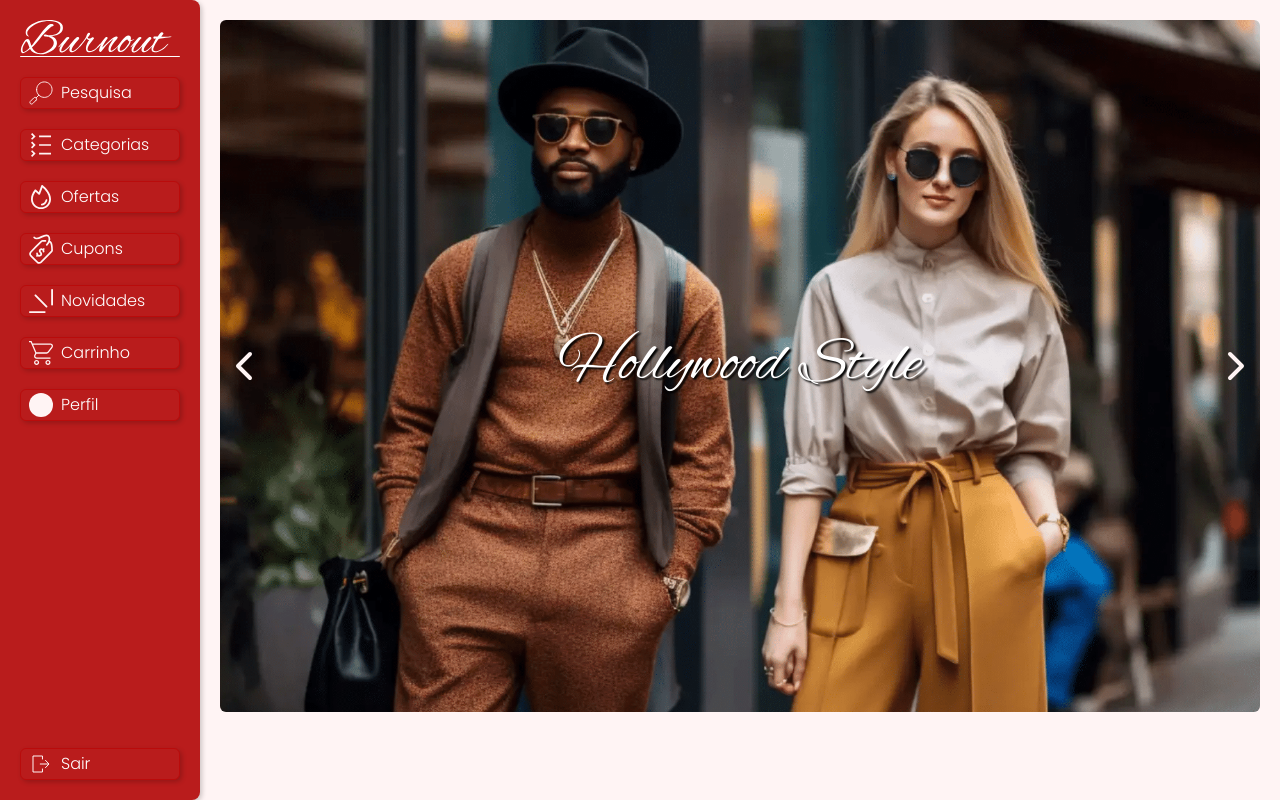
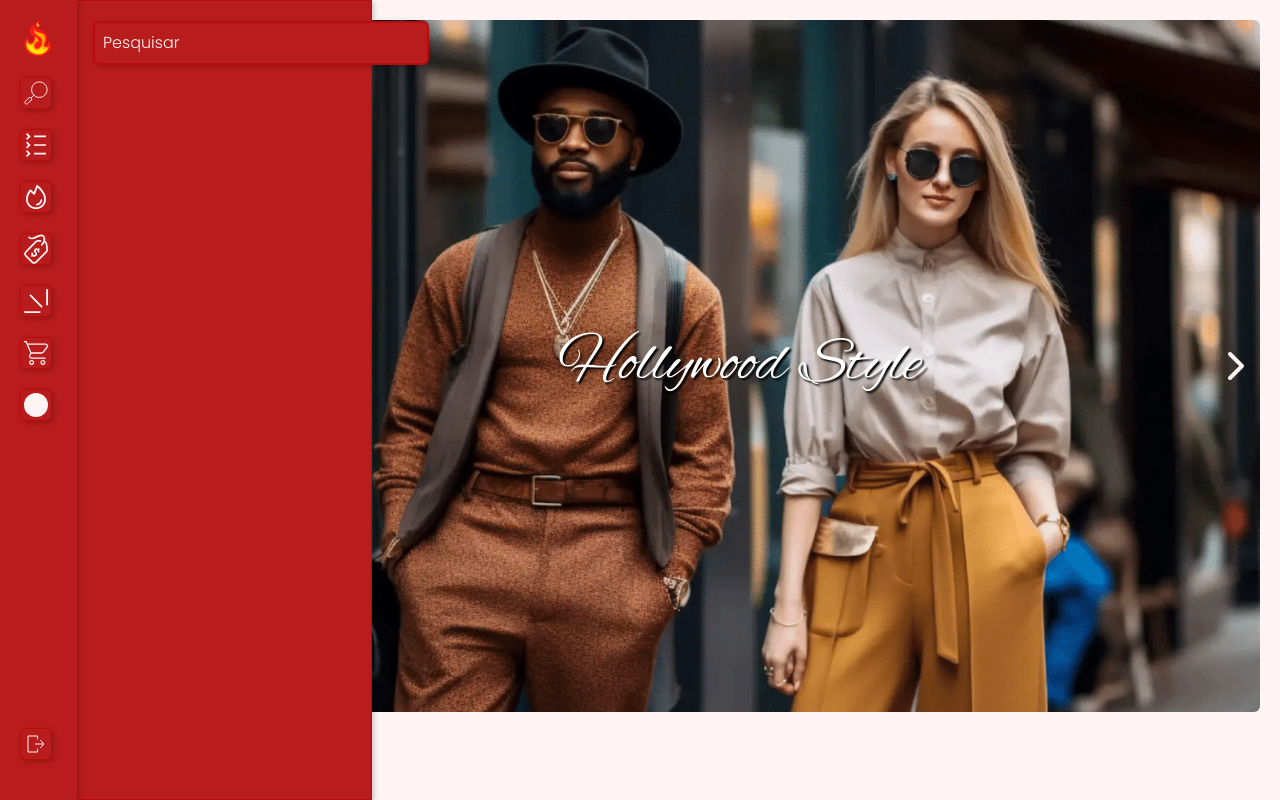
Before and after one commit to MarcosFerreira2024/Burnout, a Next.js app: page /home in a window 1280 px wide. Both pictures are taken after a click on the button "Pesquisa". Built offline with nearby package versions, Linux system fonts and the light colour scheme.

Commit message:
NavBar + Mobile

```diff
--- a/src/app/(Pages)/(root)/layout.tsx
+++ b/src/app/(Pages)/(root)/layout.tsx
@@ -1,5 +1,6 @@
 import NavBar from "../../components/NavBar";
 import NavBarMobile from "../../components/NavBarMobile";
+import { NavContextProvider } from "../../Contexts/navBarContext";
 
 export default function RootLayout({
   children,
@@ -7,6 +8,7 @@ export default function RootLayout({
   children: React.ReactNode;
 }>) {
   return (
+    <NavContextProvider>
         <main className="flex " >
             <div className="xl:w-[200px] w-[72px] sm:block hidden ">
               <NavBar/>
@@ -19,5 +21,6 @@ export default function RootLayout({
                   {children}
             </>
         </main>
+   </NavContextProvider>
   );
 }
--- /dev/null
+++ b/src/app/Contexts/navBarContext.tsx
@@ -0,0 +1,42 @@
+"use client"
+
+import { createContext, useState } from 'react';
+
+type ContextProviderProps = {
+    children: React.ReactNode;
+};
+
+type NavBarContext = {
+    modal: boolean;
+    setModal: React.Dispatch<React.SetStateAction<boolean>>,
+    mounted: boolean,
+    setMounted: React.Dispatch<React.SetStateAction<boolean>>,
+    anima:boolean,
+    setAnima:React.Dispatch<React.SetStateAction<boolean>>
+
+};
+
+export const NavContext = createContext({} as NavBarContext);
+
+export const NavContextProvider = ({ children }: ContextProviderProps) => {
+    const [modal, setModal] = useState(false);
+    const [mounted,setMounted] = useState(false)
+    const [anima,setAnima] = useState(false)
+
+
+    return (
+        <NavContext.Provider
+            value={{
+                modal,
+                setModal,
+                mounted,
+                setMounted,
+                anima,
+                setAnima,
+
+            }}
+        >
+            {children}
+        </NavContext.Provider>
+    );
+};
--- a/src/app/components/NavBar.tsx
+++ b/src/app/components/NavBar.tsx
@@ -1,73 +1,65 @@
 "use client"
 import Image from 'next/image'
 import { redirect } from 'next/navigation'
-import React from 'react'
+import React, { useContext, useRef } from 'react'
 import NavButton from './NavButtons'
-
-const dataNavBar = [
-    {
-        src:"/ui/pesquisa.svg",
-        alt:"Abrir pesquisa",
-        perfil:false,
-        label:"Pesquisa"
-    },
-    {
-        src:"/ui/categorias.svg",
-        alt:"Ver categorias",
-        perfil:false,
-        label:"Categorias"
-    },
-    {
-        src:"/ui/ofertas.svg",
-        alt:"Ver ofertas",
-        perfil:false,
-        label:"Ofertas"
-    },
-    {
-        src:"/ui/cupom.svg",
-        alt:"Ver cupons",
-        perfil:false,
-        label:"Cupons"
-    },
-    {
-        src:"/ui/new.svg",
-        alt:"Abrir novidades",
-        perfil:false,
-        label:"Novidades"
-    },
-    {
-        src:"/ui/cart.svg",
-        alt:"Abrir carrinho",
-        perfil:false,
-        label:"Carrinho"
-    },
-    {
-        src:"/ui/perfil.png",
-        alt:"Abrir perfil",
-        perfil:true,
-        label:"Perfil"
-    },
+import { NavContext} from '../Contexts/navBarContext'
+import InputPesquisa from './InputPesquisa'
+import { NavData } from '../data/NavData'
 
 
-]
 
 function NavBar() {
+    const {modal,setModal,setMounted,setAnima} = useContext(NavContext)
+    const timeOutref = useRef(null)
+    function handleClick() {
+       if(timeOutref.current){
+         clearTimeout(timeOutref.current)
+        }
+       setModal(!modal)
+       setMounted(true)
+       setAnima(true)
+       timeOutref.current = setTimeout(()=>{
+        setAnima(false)
+       },500)
+
+
+
+       return
+    }
+
   return (
-    <main className='px-5 xl:py-0 py-5 fixed min-h-[100vh] bg-mainBg rounded-r-lg inner drop  '>
-        <nav className='flex flex-col min-h-[calc(100vh-20px)] items-start xl:items-center justify-between pt-5'>
-            <div className='flex flex-col items-start gap-5 xl:pt-[57px] pt-[37px] '>
-                <Image onClick={()=> redirect('/home')} src={`/auth/logo-burnout.svg`} width={160} height={37} className="hidden xl:block xl:absolute top-5" alt='Logo Empresa' />
-                {dataNavBar.map((item,i)=> (
-                    <NavButton alt={item.alt} label={item.label} perfil={item.perfil} src={item.src} key={i}/>
-                ))}
+    <>
+        <aside className={`${modal?"translate-x-[72px] ": "translate-x-[-228px]"} w-[300px] min-h-[100vh] transition-all ease-in-out duration-700  border-[1px] border-mainStroke   bg-mainBg drop inner z-40    fixed`}>
+            <div className='w-[100%] px-5 pt-5'>
+                <InputPesquisa name='search' ref={null} placeholder='Pesquisar' type='search'   />
 
-            </div >
-            <div className='flex items-start xl:pt-[20px] xl:pb-0 pb-5'>
-                <NavButton src={"/ui/sair.svg"} alt={"Sair da conta"} perfil={false} label={"Sair"} />
             </div>
 
-        </nav>
-    </main>
+        </aside>
+        <main className='px-5 fixed   min-h-[calc(100vh)] bg-mainBg  z-[999] inner drop   '>
+
+
+            <nav className='flex  flex-col min-h-[calc(100vh-20px)] relative items-start xl:items-center  pt-5'>
+                <div className={`flex flex-col items-start gap-5   `}>
+                    {modal?<Image onClick={()=> redirect('/home')} src={`/ui/logo-mobile.svg`} width={37} height={37} className={`min-h-[37px] min-w-[37px]`} alt='Logo Burnout' />:
+                        <div>
+                            <Image onClick={()=> redirect('/home')} src={`/auth/logo-burnout.svg`} width={160} height={37} className="hidden xl:block" alt='Logo Burnout' />
+                            <Image onClick={()=> redirect('/home')} src={`/ui/logo-mobile.svg`} width={37} height={37} className=" xl:hidden min-h-[37px] min-w-[37px]  " alt='Logo Burnout' />
+                        </div>}
+                    {NavData.map((item,i)=> (
+                        <NavButton onClick={item.label==="Pesquisa"?handleClick:null}  href={item.redirect} alt={item.alt} label={item.label} perfil={item.perfil} src={item.src} key={i}/>
+                    ))}
+
+                <div className={`flex flex-col items-start  absolute bottom-5  `}>
+                    <NavButton perfil={false} alt='Sair' href='/' label='Sair' src='/ui/sair.svg' />
+                </div >
+                </div >
+
+            </nav>
+        </main>
+
+    </>
   )
 }
 
--- a/src/app/components/NavBarMobile.tsx
+++ b/src/app/components/NavBarMobile.tsx
@@ -16,7 +16,7 @@ function NavBarMobile() {
                 <input type="search" className='outline-none bg-transparent w-[85%] placeholder:text-secundaryTitle text-subtitle text-secundaryTitle ' placeholder='Pesquisar' id='search'/>
             </div>
             <div>
-                <NavButton alt='perfil' label='perfil' src='/ui/perfil.png' perfil />
+                <NavButton href='/perfil' alt='perfil' label='perfil' src='/ui/perfil.png' perfil />
             </div>
         </aside>
         <main className='px-5 h-[60px] py-5 fixed bottom-0 w-[100%] bg-mainBg  inner drop  '>
--- a/src/app/components/NavButtons.tsx
+++ b/src/app/components/NavButtons.tsx
@@ -1,22 +1,54 @@
+"use client"
 import Image from 'next/image'
-import React, { ComponentPropsWithRef } from 'react'
+import Link from 'next/link'
+import React, { ComponentPropsWithRef, useContext, useEffect, useRef} from 'react'
+import { NavContext } from '../Contexts/navBarContext'
 
 interface NavButton{
     label:string,
     src:string,
     alt:string,
-    perfil:boolean
-    props?:ComponentPropsWithRef<"button">
+    perfil:boolean,
+    onClick?: React.MouseEventHandler<HTMLButtonElement>,
+    href:string | boolean,
+    props?:ComponentPropsWithRef<"button">,
 }
+function NavButton({onClick,label,href,src="/ui/perfil.svg",alt,perfil,...props}:NavButton) {
+  const buttonRef = useRef(null)
+  const timeOutRefAddClass = useRef(null)
 
-function NavButton({label,src="/ui/perfil.svg",alt,perfil,...props}:NavButton) {
+  const {modal,mounted} = useContext(NavContext)
+  useEffect(()=>{
+    if(!modal){
+      buttonRef.current?.classList.remove("max-w-[32px]")
+    }
+    if(modal){
+
+      if(timeOutRefAddClass.current){
+        clearTimeout(timeOutRefAddClass.current)
+      }
+        timeOutRefAddClass.current=setTimeout(()=>{
+        buttonRef.current?.classList.remove("xl:max-w-[160px]")
+        buttonRef.current?.classList.add("max-w-[32px]")
+      },300)
+    }
+  },[modal])
 
 
+    if(href && typeof href === "string"){
+
+      return(
+        <Link {...props} href={href} ref={buttonRef} className={`flex outline-mainSubtitle relative  hover:opacity-90 hover:bg-mainStroke transition-opacity  ease-in-out duration-300 border-[1px] border-mainStroke gap-2 max-w-[32px] xl:max-w-[160px]   ${modal ?" animaInNavBarButtons  ":(`${mounted?"animaOutNavBarButtons":""} xl:justify-normal xl:pl-2 xl:w-[160px]`)} font-poppins py-1 min-h-[32px] max-h-[32px] items-center bg-mainBg inner drop rounded-md   w-[32px] `}>
+        <Image width={24} height={24} title={alt} className={`${perfil?" bg-mainBg object-cover rounded-full":""} ${modal?"relative left-[3px]":"relative left-[3px]  xl:left-0"}`} src={src} alt={alt}/>
+        <p className={`text-secundaryTitle text-subtitle ${modal?"hidden ":"xl:block"} hidden`}>{label}</p></Link>
+      )
+    }
   return (
-    <button {...props} className='flex outline-mainSubtitle  hover:opacity-90 hover:bg-mainStroke transition-opacity  ease-in-out duration-300 border-[1px] border-mainStroke gap-2 justify-center xl:justify-normal font-poppins py-1 xl:pl-2 max-h-[32px] items-center bg-mainBg inner drop rounded-md   w-[32px] xl:w-[160px] '>
-      <Image width={24} height={24} title={alt} className={`${perfil?"rounded-full bg-mainBg object-cover":""}`} src={src} alt={alt}/>
-      <p className='text-secundaryTitle text-subtitle xl:block hidden'>{label}</p>
+    <button onClick={onClick} ref={buttonRef}  {...props} className={`flex outline-mainSubtitle relative  hover:opacity-90 hover:bg-mainStroke transition-opacity  ease-in-out duration-300 border-[1px] border-mainStroke gap-2  max-w-[32px] xl:max-w-[160px]  ${modal ?" animaInNavBarButtons  ":(`${mounted?"animaOutNavBarButtons":""} xl:justify-normal xl:pl-2 xl:w-[160px]`)} font-poppins py-1 min-h-[32px] max-h-[32px] items-center bg-mainBg inner drop rounded-md   w-[32px] `} >
+        <Image width={24} height={24} title={alt} className={`${perfil?"min-w-[24px] bg-mainBg object-cover rounded-full":""} ${modal?"relative left-[3px]":"relative left-[3px]  xl:left-0"}`} src={src} alt={alt}/>
+        <p className={`text-secundaryTitle text-subtitle ${modal?"hidden ":"xl:block"} hidden`}>{label}</p>
     </button>
+
   )
 }
 
```
Also changed, not shown: public/ui/logo-mobile.svg (added).
